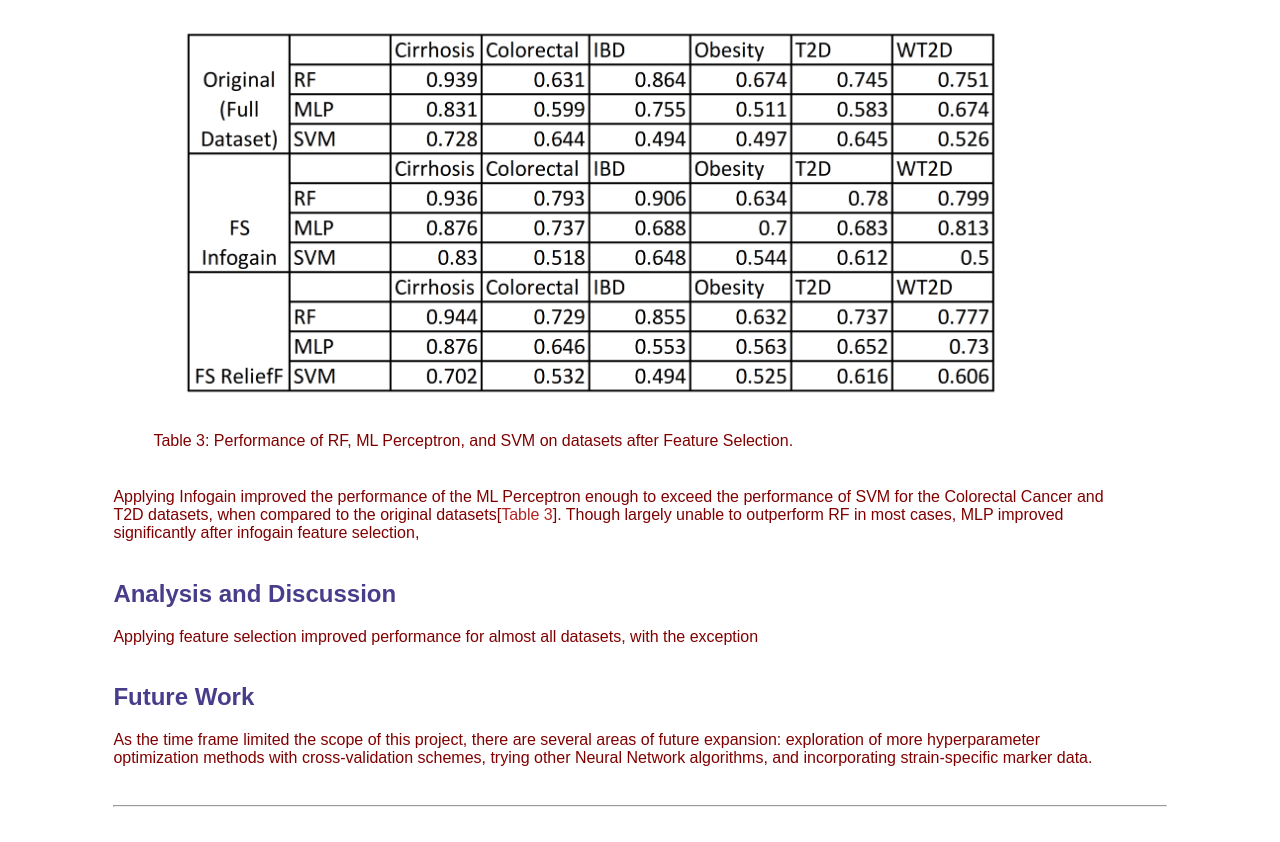
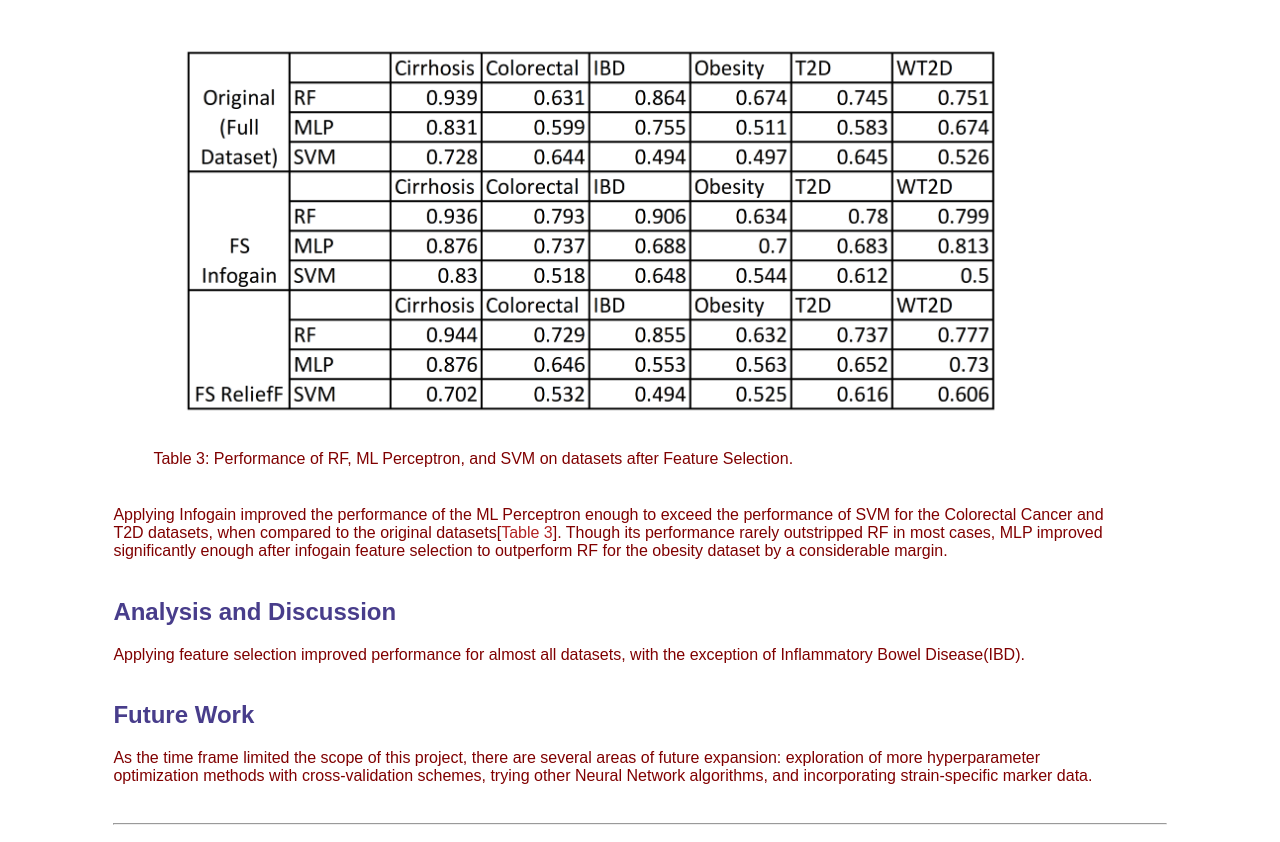
Before and after one commit to MLprojectMetagenomics/projectsummary, a plain HTML site: page index.html in a window 1280 px wide. Shown: the part 3509-4351 px from the top of the page. Drawn offline with Linux system fonts and the light colour scheme.

Commit message:
added additional info

```diff
--- a/index.html
+++ b/index.html
@@ -93,7 +93,7 @@ figure {margin-top: 1cm;
 </p>
 <figure id="datex"><img src="images/data_ex.png" alt="Example of Data" width=95%>
 <figcaption>Example of processed data</figcaption></figure>
-<p>The Random Forest(RF) and Multi-layer Perceptron(MLP), as well as Support Vector Machine(SVP) algorithms were built with the following parameters: Random Forest used 100 trees with the number of randomly chosen attributes calculated as integer(log<sub>2</sub>(# of features) + 1); Multi-layer Perceptron had a learning rate of 0.3, momentum of 0.2, a total of three layers(including input and output), number of units in the hidden layer calculated as integer((# of features + # of classes)/2), and 500 epochs; and Support Vector Machine had cost set to 1.0, epsilon in the loss function set to 0.1, and used the Radial Basis Function for the kernel.
+<p>The Random Forest(RF) and Multi-layer Perceptron(MLP), as well as Support Vector Machine(SVP) algorithms were built with the following parameters: Random Forest used 100 trees with the number of randomly chosen attributes calculated as integer(log<sub>2</sub>(# of features) + 1); Multi-layer Perceptron had a learning rate of 0.3, momentum of 0.2, a total of three layers(including input and output), number of units in the hidden layer calculated as integer((# of features + # of classes)/2), and 500 epochs; and Support Vector Machine had cost set to 1.0, epsilon in the loss function set to 0.1, and used the Radial Basis Function for the kernel. The results were also validated using ten-fold cross-validation for each test, and we chose the key performance metric as area under the curve(AUC), which is the value in <a href="t2">Table 2</a> and <a href="t3">Table 3</a>.
 </p>
 </div>
 
@@ -109,13 +109,13 @@ figure {margin-top: 1cm;
 </p>
 <figure id="t3"><img src="images/20171214.png" alt="Table 3" width=95%>
 <figcaption>Table 3: Performance of RF, ML Perceptron, and SVM on datasets after Feature Selection.</figcaption></figure>
-<p>Applying Infogain improved the performance of the ML Perceptron enough to exceed the performance of SVM for the Colorectal Cancer and T2D datasets, when compared to the original datasets[<a href="t3">Table 3</a>]. Though largely unable to outperform RF in most cases, MLP improved significantly after infogain feature selection,
+<p>Applying Infogain improved the performance of the ML Perceptron enough to exceed the performance of SVM for the Colorectal Cancer and T2D datasets, when compared to the original datasets[<a href="t3">Table 3</a>]. Though its performance rarely outstripped RF in most cases, MLP improved significantly enough after infogain feature selection to outperform RF for the obesity dataset by a considerable margin.
 </p>
 </div>
 
 <div id="disc">
 <h2>Analysis and Discussion</h2>
-<p>Applying feature selection improved performance for almost all datasets, with the exception
+<p>Applying feature selection improved performance for almost all datasets, with the exception of Inflammatory Bowel Disease(IBD).
 </p>
 </div>
 
```
